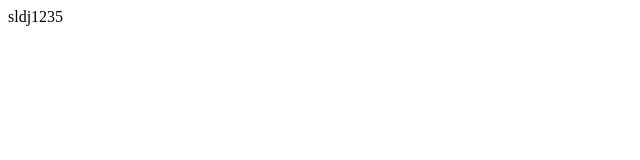
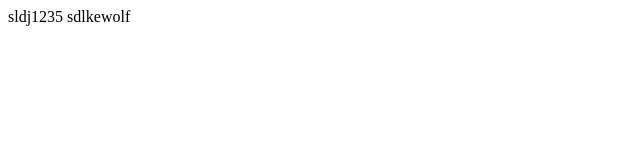
Before and after one commit to Leeeeena/kontr, a plain HTML site: page index.html in a window 1280 px wide. Shown: the full height of the page, 0-640 px from the left. Drawn offline with Linux system fonts and the light colour scheme.

Commit message:
4 commit new branch

```diff
--- a/index.html
+++ b/index.html
@@ -5,5 +5,6 @@
 </head>
 <body>
 sldj1235
+sdlkewolf
 </body>
 </html>
```
